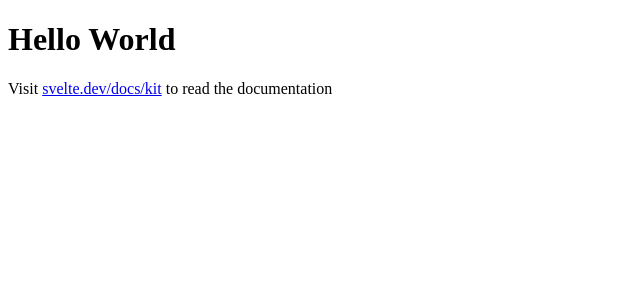
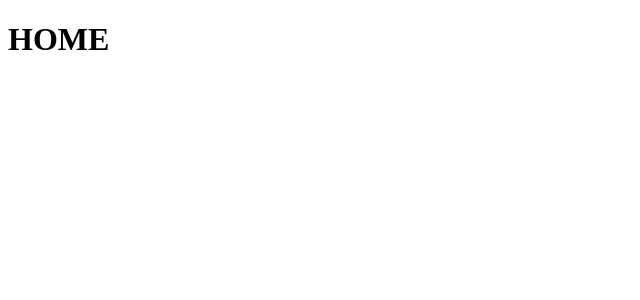
Before and after one commit to JulioRobot/hello-world-svelte, a SvelteKit app: page / in a window 1280 px wide. Shown: the top 300 px of the page, without its empty margins (0-640 px from the left). Built offline with nearby package versions, Linux system fonts and the light colour scheme.

Commit message:
learn route

```diff
--- a/src/routes/+page.svelte
+++ b/src/routes/+page.svelte
@@ -1,2 +1 @@
-<h1>Hello World</h1>
-<p>Visit <a href="https://svelte.dev/docs/kit">svelte.dev/docs/kit</a> to read the documentation</p>
+<h1>HOME</h1>
--- /dev/null
+++ b/src/routes/about/+page.svelte
@@ -0,0 +1 @@
+<h1>About</h1>
--- /dev/null
+++ b/src/routes/profile/+page.svelte
@@ -0,0 +1 @@
+<h1>Profile</h1>
```
